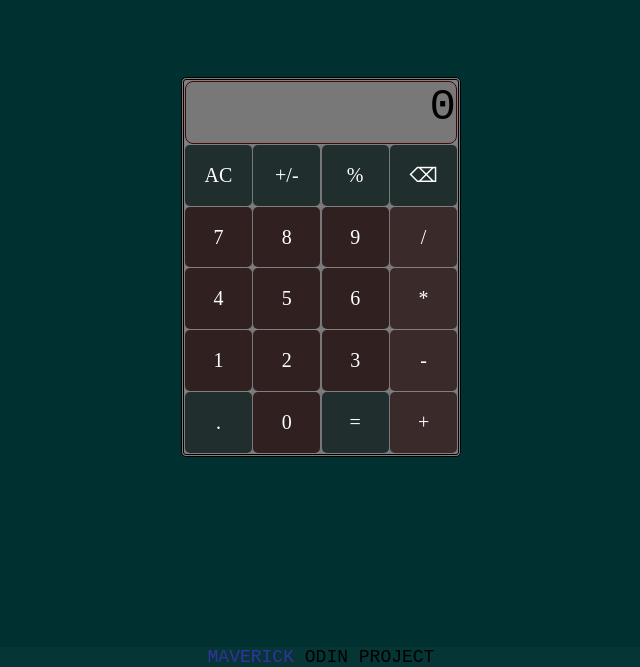
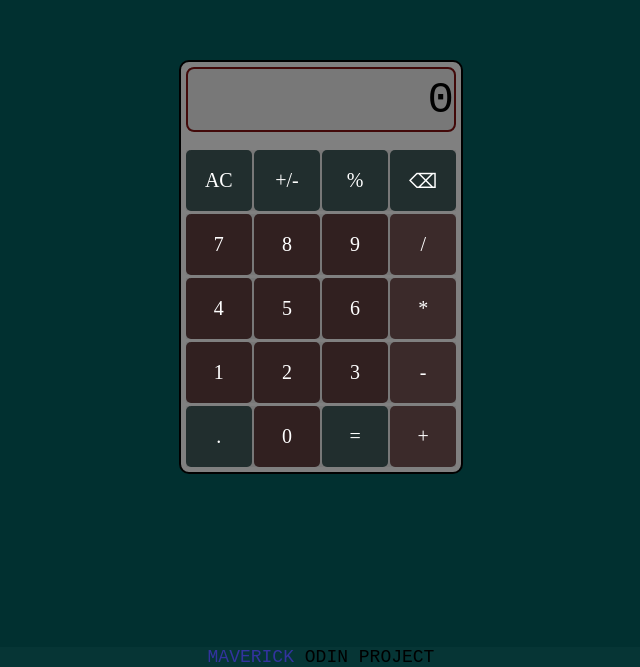
Before and after one commit to Mave3624/Calculator, a plain HTML site: page index.html in a window 1280 px wide. Shown: the part 133-800 px from the top of the page, without its empty margins (319-959 px from the left). Drawn offline with Linux system fonts and the light colour scheme.

Commit message:
reworked on

```diff
--- a/script.js
+++ b/script.js
@@ -63,14 +63,19 @@ cleanAll.addEventListener('click', () => {
     display.innerHTML = 0
 })
 clean.addEventListener('click', () => {
-    if (display.textContent.includes('In')) {display.innerHTML = 0}
-    if (display.textContent.includes('a')) {display.innerHTML = 0}
+    if (display.textContent.includes('In') || display.textContent.includes('a')) {
+        firstInput = ''
+        secondInput = ''
+        operator = undefined
+        display.innerHTML = 0
+    }
     display.innerHTML = display.textContent.slice(0,(display.textContent.length - 1))
     if (display.textContent === '') display.innerHTML = 0
 })
 persentage.addEventListener('click', () => {
     firstInput = display.textContent
     operator = persentage.textContent
+    operatorChecker = 0
 })
 equals.addEventListener('click', () => {
     secondInput = display.textContent;
@@ -97,10 +102,15 @@ operate.forEach((opera) => {
     opera.addEventListener('click', () => {
         operatorChecker = 0;
         (firstInput === '') ? firstInput = display.textContent: secondInput = display.textContent;
-        if ((firstInput) !== '' && secondInput !== '' || 0) display.textContent = operation(firstInput, operator, secondInput)
+        console.log(display.textContent.includes('NaN') || display.textContent.includes('Invalid'))
+        console.log((firstInput) !== ''&& secondInput !== '' || secondInput !== '0')
+        if ((firstInput) !== '' && secondInput !== '' && secondInput !== '0') display.textContent = operation(firstInput, operator, secondInput)
         if (display.textContent.length = 9) display.innerHTML = display.textContent.slice(0,9)
             operator = opera.textContent
+        if(display.textContent.includes('a'))  {
+            firstInput = ''
+            operator = undefined
+        }
         if (display.textContent !== undefined || NaN || 'Invalid' || null) firstInput = display.textContent
-
     })
 })
--- a/style.css
+++ b/style.css
@@ -7,16 +7,15 @@ body, html {
 }
 .main {
     background-color: gray;
-    box-sizing: border-box;
-    border: 3px double rgb(0, 0, 0);
-    border-radius: 5px;
+    border: 2px solid rgb(0, 0, 0);
+    flex-direction: column;
+    border-radius: 10px;
     display: flex;
-    flex-direction: column;
-    gap: 1px;
-    padding: 1px;
-    width: 280px;
-    height: 380px;
+    gap: 2.5px;
+    width: 270px;
+    height: 400px;
     margin: 0 auto;
+    padding: 5px;
 }
 
 .layer {
@@ -24,12 +23,11 @@ body, html {
     display: flex;
     flex-direction: row;
     flex: 1;
-    gap: 1.5px;
+    gap: 2.5px;
 }
 .sub {
     display: flex;
     flex: 1;
-    gap: 1.5px;
     justify-content: center;
     align-items: center;
     border-radius: 5px;
@@ -37,12 +35,15 @@ body, html {
     font-size: 20px;
 }
 .screen{
+    box-sizing: border-box;
     display: flex;
+    align-items: center;
     flex-direction: row-reverse;
     font-family: monospace;
-    border: 1px solid rgb(66, 9, 9);
+    border: 2px solid rgb(66, 9, 9);
     border-radius: 8px;
     font-size: 44px;
+    margin-bottom: 15px;
 }
 
 .number {
```
